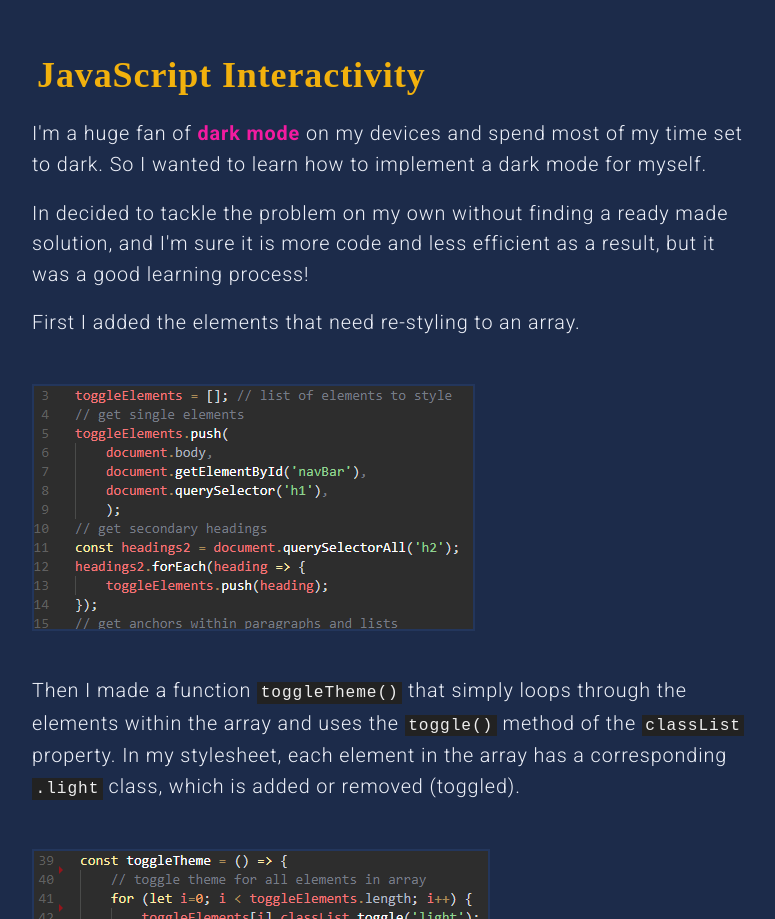
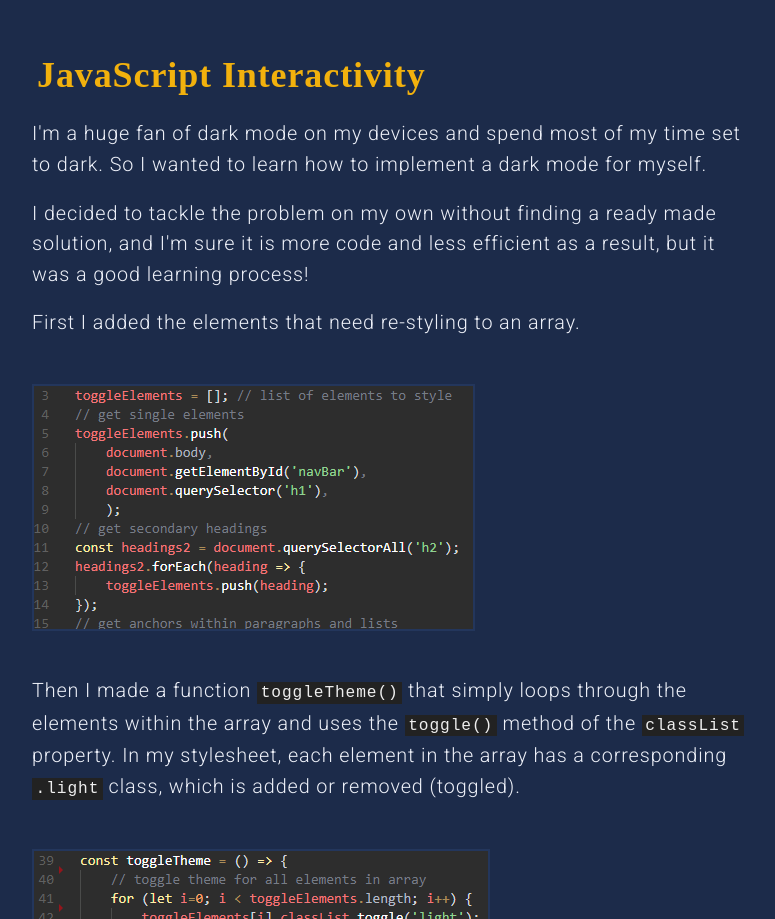
Before and after one commit to DannyGeorgeWheeler/DannyGeorgeWheeler.github.io, a plain HTML site: page projects/aboutportfolio.html in a window 1280 px wide. Shown: the part 3153-4072 px from the top of the page, without its empty margins (251-1026 px from the left). Drawn offline with Linux system fonts and the light colour scheme; a web font is replaced by a local one.

Commit message:
corrected some typos in portfolio article

```diff
--- a/projects/aboutportfolio.html
+++ b/projects/aboutportfolio.html
@@ -66,8 +66,8 @@
                 <p>On smaller screens I wanted the page links to drop to a second row but to leave the toolbar buttons and the logo on the top row.  It seemed like the neatest way to display the elements on a small screen without resorting to a burger menu.  Searching the <a href='https://developer.mozilla.org/en-US/docs/Web/CSS/CSS_Flexible_Box_Layout/Ordering_Flex_Items' target='blank'>MDN docs</a>, I found the <span class='code'>order:</span> property. With this, I reorder the elements so that the group of page links are after the toolbar buttons and use <span class='code'>flex-basis: 100%;</span> to force a new row.</p>
                 <img class='screenshot' src='../resources/images/portfolio-screenshot3.png' alt='navigation bar and projects page on smaller screen' />
                 <h2>JavaScript Interactivity</h2>
-                <p>I'm a huge fan of <em>dark mode</em> on my devices and spend most of my time set to dark. So I wanted to learn how to implement a dark mode for myself. </p>
-                <p>In decided to tackle the problem on my own without finding a ready made solution, and I'm sure it is more code and less efficient as a result, but it was a good learning process!</p>
+                <p>I'm a huge fan of dark mode on my devices and spend most of my time set to dark. So I wanted to learn how to implement a dark mode for myself. </p>
+                <p>I decided to tackle the problem on my own without finding a ready made solution, and I'm sure it is more code and less efficient as a result, but it was a good learning process!</p>
                 <p>First I added the elements that need re-styling to an array. </p>
                 <img class='codeshot' src='../resources/images/portfolio-code1.png' alt=''/>
                 <p>Then I made a function <span class='code'>toggleTheme()</span> that simply loops through the elements within the array and uses the <span class='code'>toggle()</span> method of the <span class='code'>classList</span> property. In my stylesheet, each element in the array has a corresponding <span class='code'>.light</span> class, which is added or removed (toggled).</p>
```
